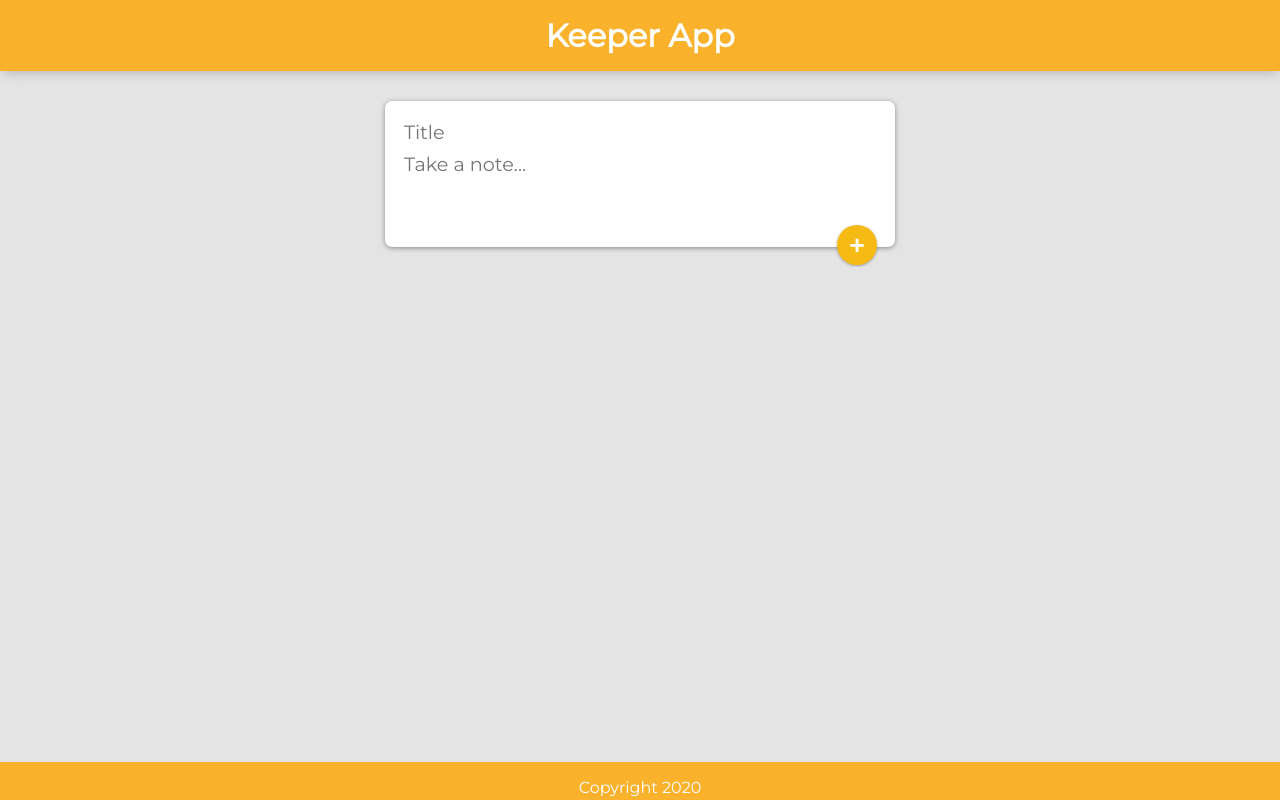
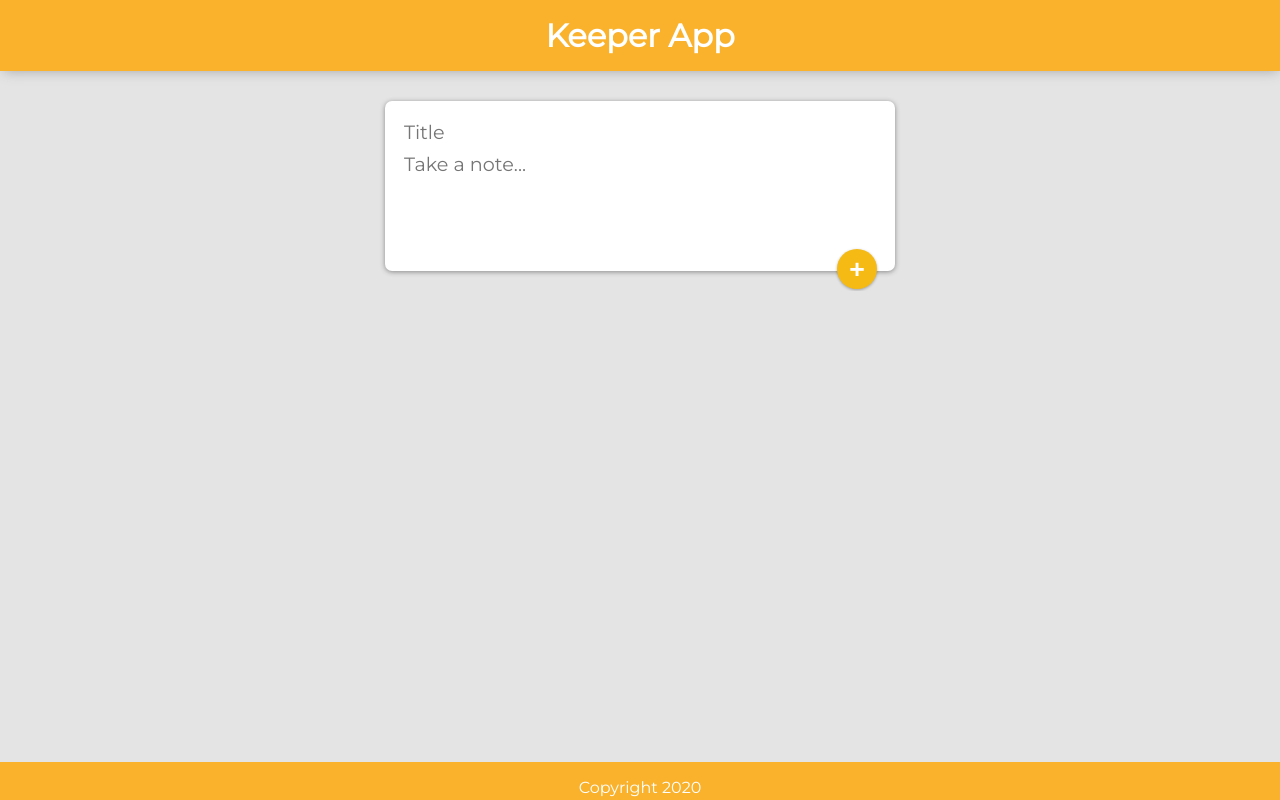
Before and after one commit to antirex/React_keeperApp, a React (Create React App) app: page / in a window 1280 px wide. Built offline with nearby package versions, Linux system fonts and the light colour scheme.

Commit message:
added material-ui

```diff
--- a/package.json
+++ b/package.json
@@ -3,12 +3,14 @@
   "version": "0.1.0",
   "private": true,
   "dependencies": {
+    "@material-ui/core": "^5.0.0-alpha.18",
+    "@material-ui/icons": "^4.11.2",
     "@testing-library/jest-dom": "^4.2.4",
     "@testing-library/react": "^9.5.0",
     "@testing-library/user-event": "^7.2.1",
     "react": "^16.14.0",
     "react-dom": "^16.13.1",
-    "react-scripts": "3.4.1"
+    "react-scripts": "^4.0.1"
   },
   "scripts": {
     "start": "react-scripts start",
--- a/public/styles.css
+++ b/public/styles.css
@@ -45,7 +45,7 @@ body {
   opacity: 0.35;
 }
 
-form {
+form.create-note {
   position: relative;
   width: 480px;
   margin: 30px auto 20px auto;
@@ -54,8 +54,8 @@ form {
   border-radius: 7px;
   box-shadow: 0 1px 5px rgb(138, 137, 137);
 }
-form input,
-form textarea {
+form.create-note input,
+form.create-note textarea{
   width: 100%;
   border: none;
   padding: 4px;
@@ -67,7 +67,7 @@ form textarea {
 .center{
     text-align: right;
 }
-form button {
+form.create-note button {
   position: absolute;
   right: 18px;
   bottom: -18px;
--- a/src/components/CreateArea.jsx
+++ b/src/components/CreateArea.jsx
@@ -35,7 +35,7 @@ function CreateArea() {
   }
   return (
     <div>
-      <form onSubmit={handleSubmit}>
+      <form onSubmit={handleSubmit} className="create-note">
         <input
           name="title"
           placeholder="Title"
@@ -45,7 +45,7 @@ function CreateArea() {
         <textarea
           name="content"
           placeholder="Take a note..."
-          rows="3"
+          rows="4"
           onChange={handleChange}
           value={input.desc}
         />
```
Also changed, not shown: 2 other files (tests, documents, lock files or other folders).
